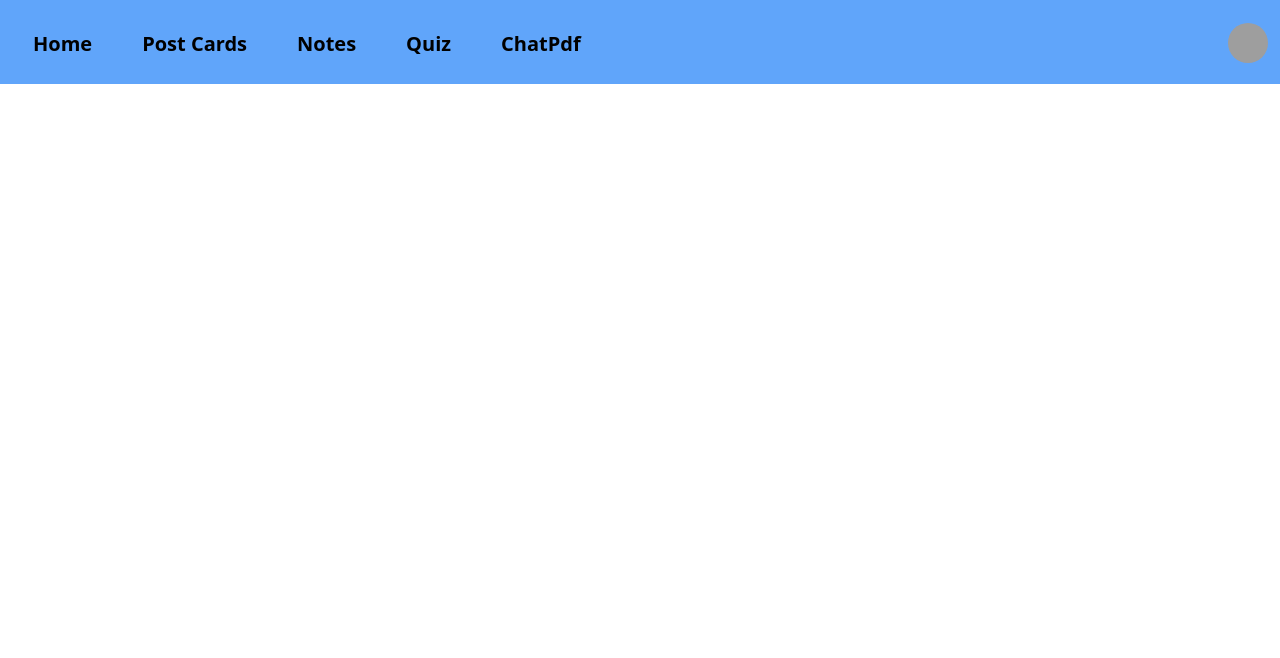
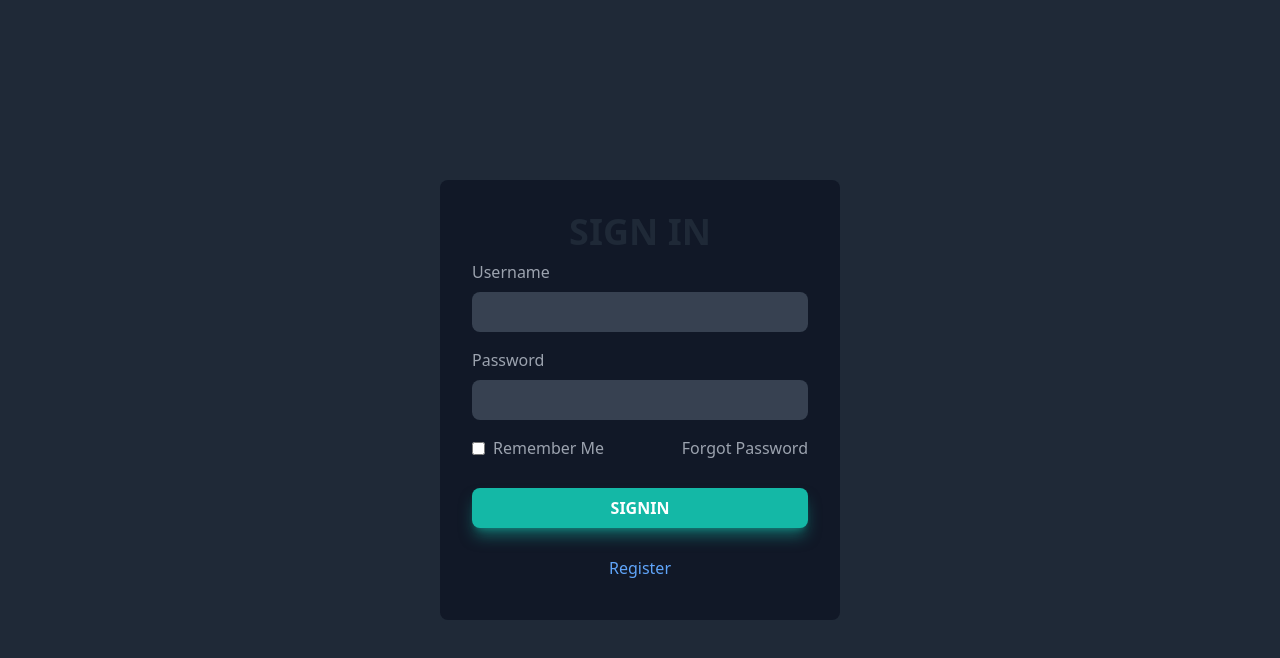
Before and after one commit to jeslinpjames/StudySphere, a React (Vite) app in the folder frontend/: page /login in a window 1280 px wide. Shown: the top 658 px of the page. Built offline with nearby package versions, Linux system fonts and the light colour scheme; grey boxes are pictures that could not be loaded.

Commit message:
login page with redirect and input field requirment , logout navigation changes

```diff
--- a/frontend/src/App.jsx
+++ b/frontend/src/App.jsx
@@ -1,5 +1,5 @@
 import { useState } from 'react'
-import { Route,Routes } from 'react-router-dom'
+import { Route,Routes,useLocation } from 'react-router-dom'
 
 import './App.css'
 import DashBoard from './components/DashBoard'
@@ -7,20 +7,23 @@ import PostCards from './components/PostCards'
 import Quiz from './components/Quiz'
 import Notes from './components/Notes'
 import ChatPdf from './components/ChatPdf'
-
+import Login from './components/Login'
 
 function App() {
-
+  const location = useLocation();
   return (
     <>
-      <DashBoard/>
+    {/* <Login/> */}
+    {/* making dashboard visibile only in signed in pages */}
+    {location.pathname !== '/login' && <DashBoard />}
       <Routes>
         {/* routes according to clicked link */}
-        <Route path='/' element={''}/>
+        {/* <Route path='/' element={<DashBoard/>}/> */}
         <Route path='/postcards' element={<PostCards/>}/>
         <Route path='/quiz' element={<Quiz/>}/>
         <Route path='/notes' element={<Notes/>}/>
         <Route path='/chatpdf' element={<ChatPdf/>}/>
+        <Route path='/login' element={<Login />} />
 
       </Routes>
     </>
--- a/frontend/src/components/DashBoard.jsx
+++ b/frontend/src/components/DashBoard.jsx
@@ -1,11 +1,19 @@
-import { Link, useMatch } from "react-router-dom";
+import { Link, useMatch ,useNavigate} from "react-router-dom";
 
 // to add color on active links
 function DashBoard() {
-    const isActive = (path) => {
-        const match = useMatch(path);
-        return match ? "bg-blue-300" : "";
-      };
+
+  const navigate = useNavigate();
+  function handleLogout() {
+    // Perform any logout-related tasks here (e.g., clearing user data)
+    // Then navigate to the login page
+    navigate('/login');
+  }
+
+  const isActive = (path) => {
+      const match = useMatch(path);
+      return match ? "bg-blue-300" : "";
+    };
 
 // returns navbar with links and profile
 return(
@@ -21,7 +29,7 @@ return(
 <div className="flex-none gap-2">
   <div className="dropdown dropdown-end">
     <div tabIndex={0} role="button" className="btn btn-ghost btn-circle avatar">
-      <div className="w-10 rounded-full">
+      <div className="w-15 rounded-full border-2 border-stone-300">
         <img alt="Tailwind CSS Navbar component" src="https://daisyui.com/images/stock/photo-1534528741775-53994a69daeb.jpg" />
       </div>
     </div>
@@ -31,7 +39,7 @@ return(
           Profile
         </a>
       </li>
-      <li><a className="hover:bg-blue-300">Logout</a></li>
+      <li><Link className="hover:bg-blue-300" to='/login' onClick={handleLogout}>Logout</Link></li>
     </ul>
   </div>
 </div>
--- /dev/null
+++ b/frontend/src/components/Login.jsx
@@ -0,0 +1,73 @@
+import React, { useState } from 'react';
+import { Link, useNavigate } from 'react-router-dom';
+
+function Login() {
+  const [username, setUsername] = useState('');
+  const [password, setPassword] = useState('');
+  const navigate = useNavigate();
+
+  function handleLogin() {
+    // Check if both username and password have values
+    if (username && password) {
+      // Perform any login-related tasks here
+      // Then navigate to the desired page
+      navigate('/');
+    } else {
+      // You may want to provide some feedback to the user (e.g., show an error message)
+      console.log('Please enter both username and password');
+    }
+  }
+
+  return (
+    <div className='grid grid-cols-1 h-screen w-full'>
+      <div className='bg-gray-800 flex flex-col justify-center'>
+        <form className='max-w-[400px] w-full mx-auto rounded-lg bg-gray-900 p-8 px-8'>
+          <h2 className='text-4xl dark:text-white font-bold text-center'>SIGN IN</h2>
+          <div className='flex flex-col text-gray-400 py-2'>
+            <label>Username</label>
+            <input
+              value={username}
+              onChange={(e) => setUsername(e.target.value)}
+              className='rounded-lg bg-gray-700 mt-2 p-2 focus:border-blue-500 focus:bg-gray-800 focus:outline-none'
+              type='text'
+              required
+            />
+          </div>
+          <div className='flex flex-col text-gray-400 py-2'>
+            <label>Password</label>
+            <input
+              value={password}
+              onChange={(e) => setPassword(e.target.value)}
+              className='p-2 rounded-lg bg-gray-700 mt-2 focus:border-blue-500 focus:bg-gray-800 focus:outline-none'
+              type='password'
+              required
+            />
+          </div>
+          <div className='flex justify-between text-gray-400 py-2'>
+            <p className='flex items-center'>
+              <input className='mr-2' type='checkbox' /> Remember Me
+            </p>
+            <p>Forgot Password</p>
+          </div>
+          <button
+            className='w-full my-5 py-2 bg-teal-500 shadow-lg shadow-teal-500/50 hover:shadow-teal-500/40 text-white font-semibold rounded-lg'
+            onClick={handleLogin}
+            disabled={!username || !password} // Disable the button if either username or password is empty
+          >
+            SIGNIN
+          </button>
+          <div className='flex justify-center items-center py-2'>
+            <p className='text-center'>
+              {' '}
+              <Link className='text-blue-400' to='/login'>
+                Register
+              </Link>
+            </p>
+          </div>
+        </form>
+      </div>
+    </div>
+  );
+}
+
+export default Login;
```
